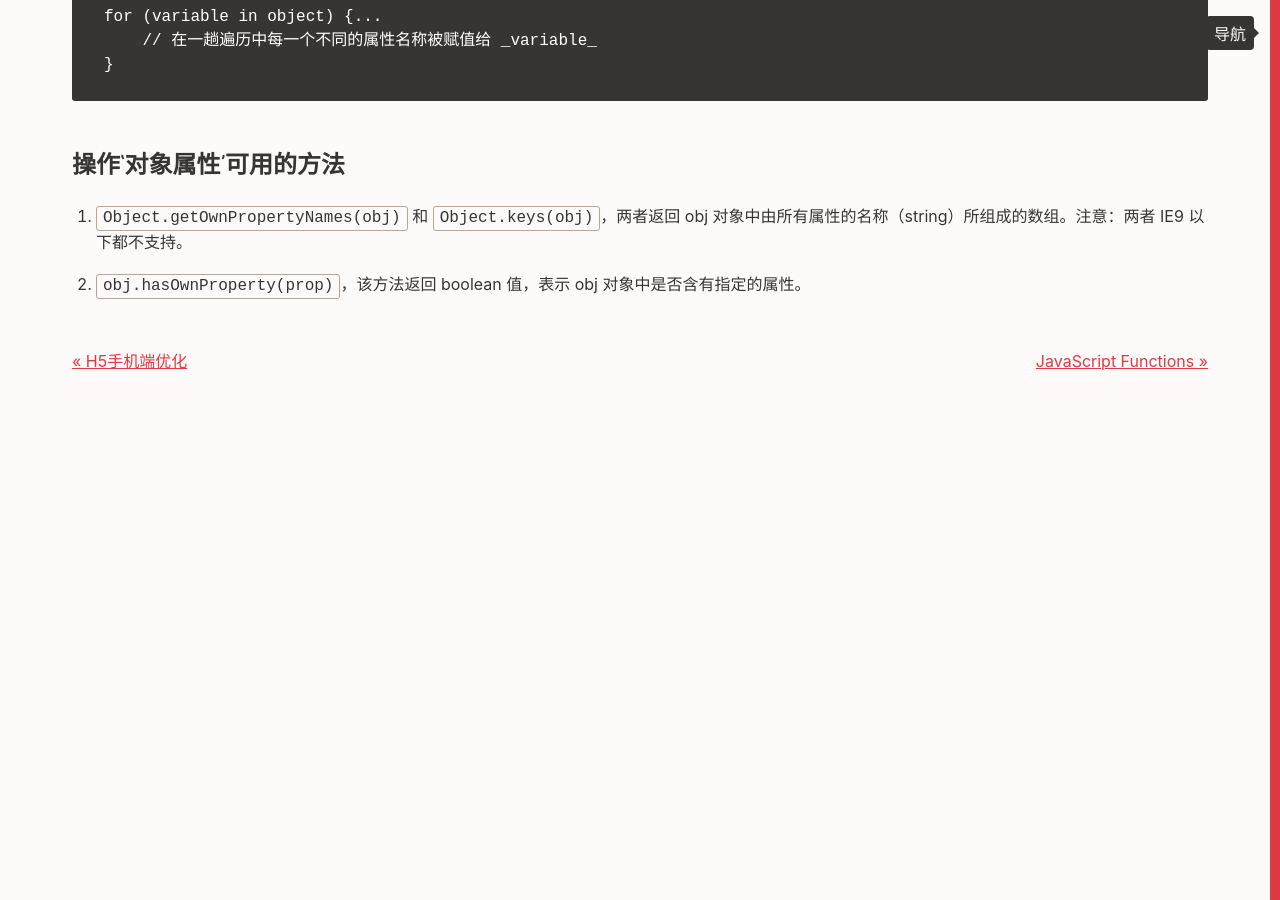
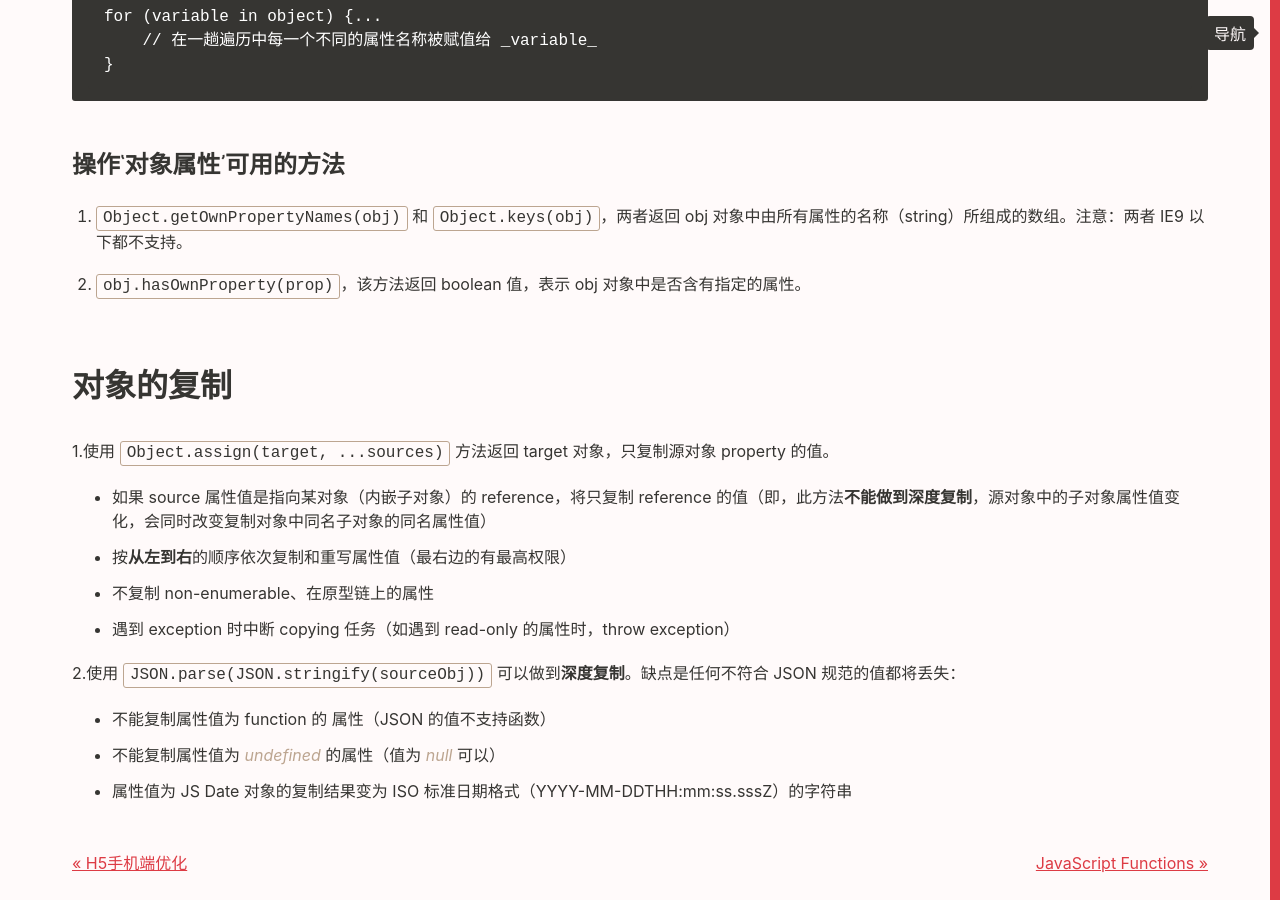
Before and after one commit to Vivi-wu/dive-into-web, a Jekyll site: the page built from _posts/2015-12-30-JavaScript-Objects.markdown, in a window 1280 px wide and 900 px high, scrolled down 4931 px. Built offline with Jekyll 4.4.1, drawn with Linux system fonts in a browser that asks for light colours.

Commit message:
Update 对象复制

```diff
--- a/_posts/2015-07-15-JavaScript-JSON.markdown
+++ b/_posts/2015-07-15-JavaScript-JSON.markdown
@@ -18,7 +18,7 @@ JSON 文件的后缀名为 _.json_
 
 ### JSON Value
 
-可以是 number（整数或浮点型的）、string（**双引号**括起来）、Boolean（true 或 false）、array、object、`null`
+可以是 number（整数或浮点型的）、string（**双引号**括起来）、Boolean（true 或 false）、Array、Object、`null`
 
 ### Convert JSON string to JS Object
 
--- a/_posts/2015-12-30-JavaScript-Objects.markdown
+++ b/_posts/2015-12-30-JavaScript-Objects.markdown
@@ -182,3 +182,18 @@ Prototype properties can have prototype values (default values) 原型的属性
 
 1. `Object.getOwnPropertyNames(obj)` 和 `Object.keys(obj)`，两者返回 obj 对象中由所有属性的名称（string）所组成的数组。注意：两者 IE9 以下都不支持。
 2. `obj.hasOwnProperty(prop)`，该方法返回 boolean 值，表示 obj 对象中是否含有指定的属性。
+
+## 对象的复制
+
+1.使用 `Object.assign(target, ...sources)` 方法返回 target 对象，只复制源对象 property 的值。
+
++ 如果 source 属性值是指向某对象（内嵌子对象）的 reference，将只复制 reference 的值（即，此方法**不能做到深度复制**，源对象中的子对象属性值变化，会同时改变复制对象中同名子对象的同名属性值）
++ 按**从左到右**的顺序依次复制和重写属性值（最右边的有最高权限）
++ 不复制 non-enumerable、在原型链上的属性
++ 遇到 exception 时中断 copying 任务（如遇到 read-only 的属性时，throw exception）
+
+2.使用 `JSON.parse(JSON.stringify(sourceObj))` 可以做到**深度复制**。缺点是任何不符合 JSON 规范的值都将丢失：
+
++ 不能复制属性值为 function 的 属性（JSON 的值不支持函数）
++ 不能复制属性值为 _undefined_ 的属性（值为 _null_ 可以）
++ 属性值为 JS Date 对象的复制结果变为 ISO 标准日期格式（YYYY-MM-DDTHH:mm:ss.sssZ）的字符串
```
